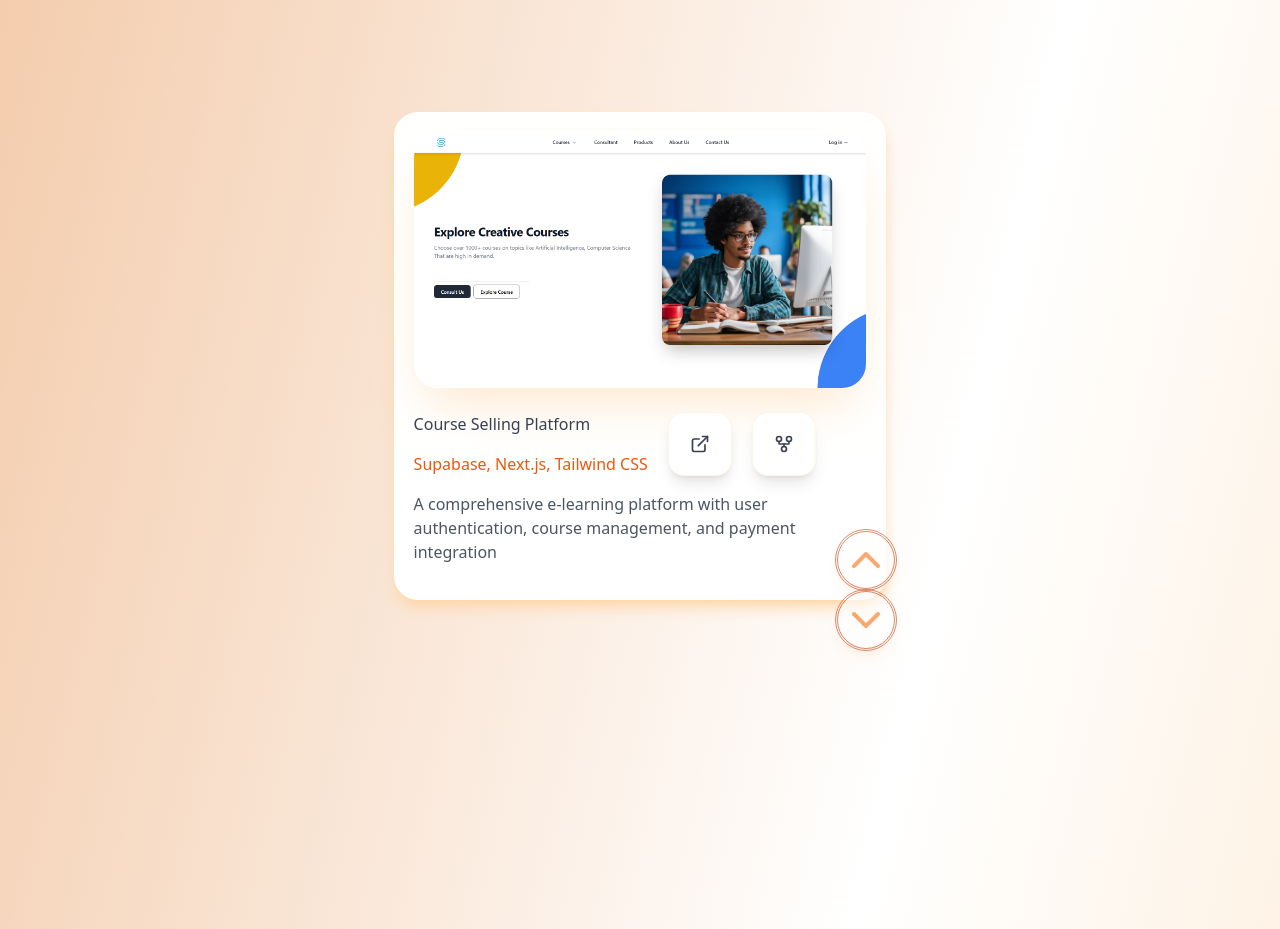
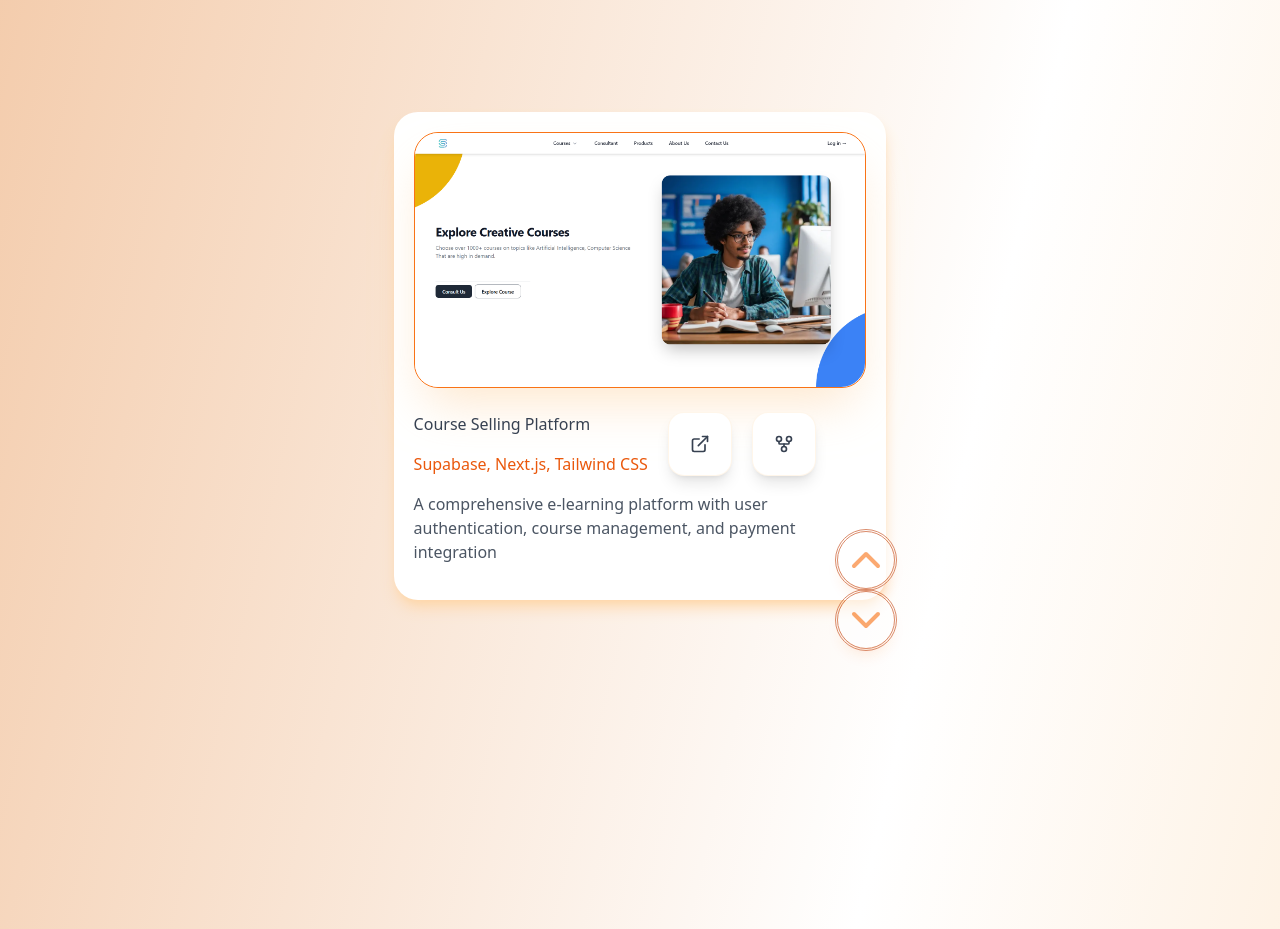
Before and after one commit to chaudhary-rishabh/rishabhc.in, a Next.js app: page / in a window 1280 px wide. Shown: the part 880-1809 px from the top of the page. Built offline with nearby package versions, Linux system fonts and the light colour scheme.

Commit message:
about section

```diff
--- a/components/PortfolioLanding.tsx
+++ b/components/PortfolioLanding.tsx
@@ -300,7 +300,7 @@ export default function PortfolioLanding() {
                                             className="w-full h-64 rounded-3xl bg-gradient-to-br from-white to-white shadow-2xl shadow-orange-200/60 mb-6 flex items-center justify-center"
                                         >
                                             {/* image here */}
-                                            <div className="w-full h-full rounded-3xl bg-white/10 backdrop-blur-xs">
+                                            <div className="w-full h-full border border-orange-500 rounded-3xl bg-white/10 backdrop-blur-xs">
                                                 <Image
                                                     src={currentProject.image}
                                                     height={400}
--- a/components/profile/profile.tsx
+++ b/components/profile/profile.tsx
@@ -4,7 +4,7 @@ const Profile = () => {
     return (
         <div className='bg-white rounded-3xl shadow-2xl shadow-orange-200 p-6 mx-auto mt-10'>
             {/* Profile Section Header */}
-            <h1 className="text-2xl font-bold text-center text-black my-3">Profile Section</h1>
+            <h1 className="text-2xl font-bold text-center text-black my-3">About</h1>
 
             <p className="text-gray-600 py-2 sm:text-md text-sm">
                 I&rsquo;m a <strong>Full Stack Developer</strong> passionate about building impactful web applications. I&rsquo;ve <strong>developed and deployed</strong> products like{' '}
```
